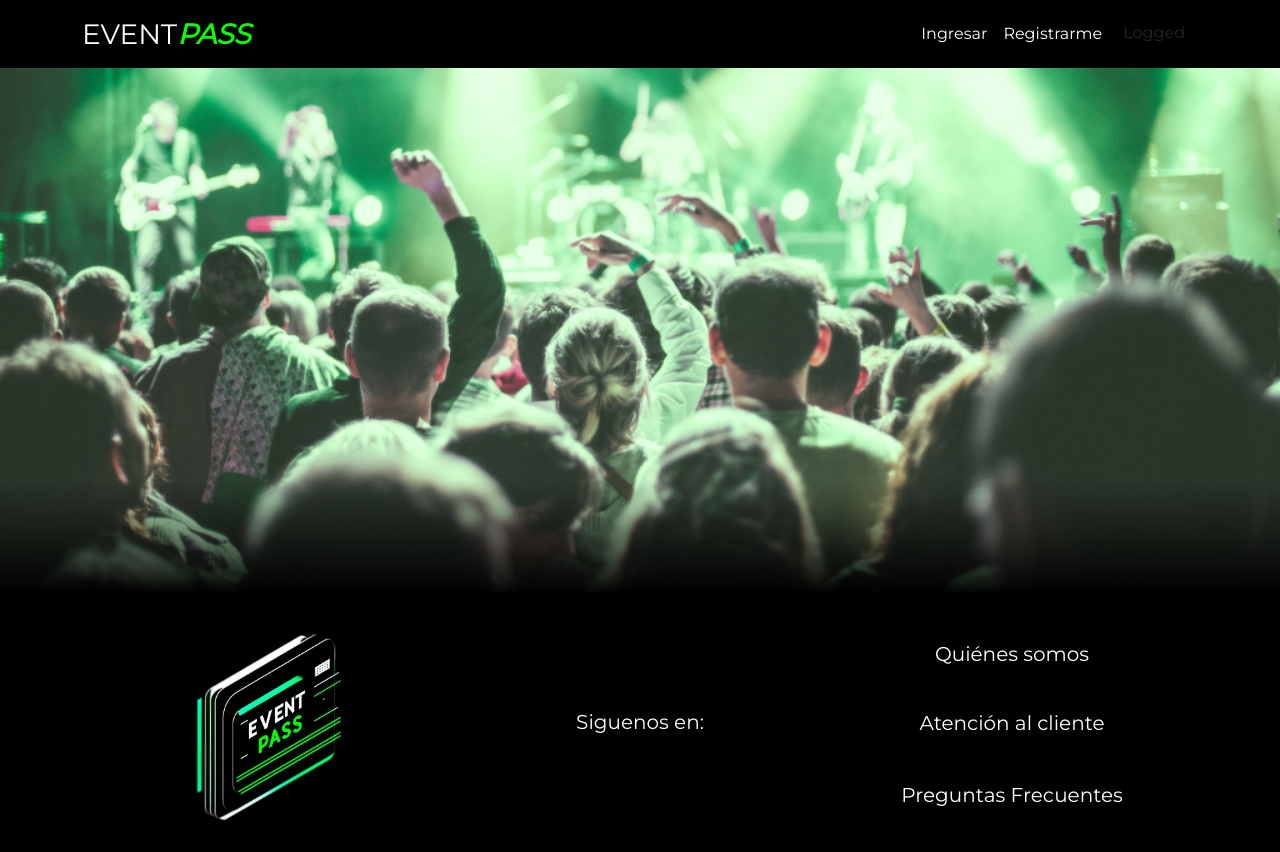
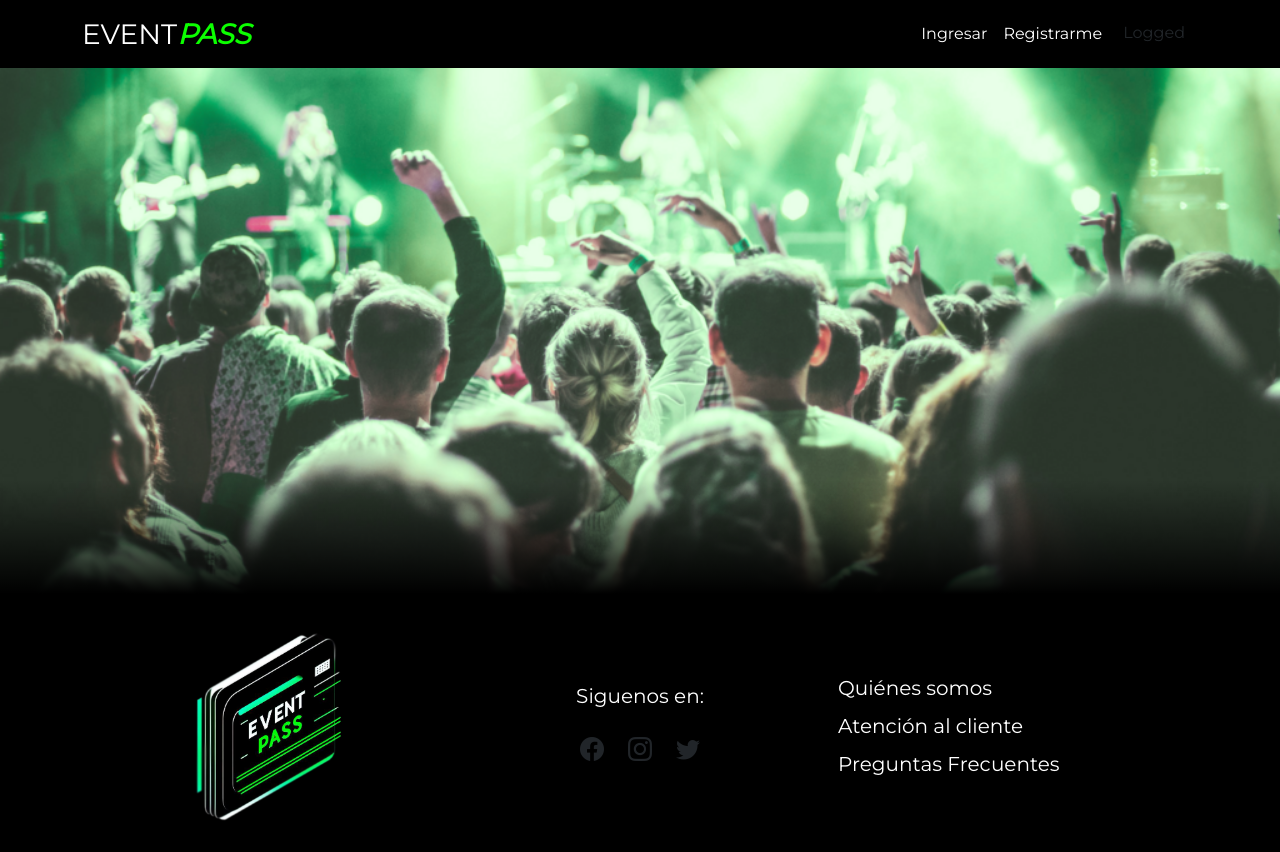
Before and after one commit to emmadamico/23644-grupo2-eventpass, a React (Create React App) app: page / in a window 1280 px wide. Before the commit the page ends 828 px from the top, so only its background shows below. Built offline with nearby package versions, Linux system fonts and the light colour scheme.

Commit message:
Footer completo

```diff
--- a/package.json
+++ b/package.json
@@ -7,6 +7,7 @@
     "@testing-library/react": "^13.4.0",
     "@testing-library/user-event": "^13.5.0",
     "bootstrap": "^5.3.2",
+    "bootstrap-icons": "^1.11.1",
     "express": "^4.18.2",
     "express-validator": "^7.0.1",
     "html2canvas": "^1.4.1",
--- a/public/index.html
+++ b/public/index.html
@@ -24,6 +24,7 @@
       work correctly both with client-side routing and a non-root public URL.
       Learn how to configure a non-root public URL by running `npm run build`.
     -->
+
     <title>React App</title>
   </head>
   <body>
--- a/src/App.css
+++ b/src/App.css
@@ -25,6 +25,7 @@ html {
   max-width: 100vw;
   min-height: 100vh;
   overflow-x: hidden;
+  scroll-behavior: smooth;
 }
 
 body {
--- a/src/App.js
+++ b/src/App.js
@@ -5,6 +5,7 @@ import "bootstrap/dist/js/bootstrap.bundle.min.js";
 import "./App.css";
 import "./styles/Navbar.css";
 import "./styles/Header.css";
+import "./styles/Footer.css";
 
 function App() {
   return (
--- a/src/components/Footer.jsx
+++ b/src/components/Footer.jsx
@@ -1,21 +1,45 @@
 import { Link } from "react-router-dom";
+import "bootstrap-icons/font/bootstrap-icons.css";
 
 export function Footer() {
   return (
     <>
       <footer className="bg-black w-100">
-        <section className="container pt-4">
+        <section className="container py-4 ">
           <div className="row m-0 p-0">
-            <article className="col-12 col-lg-4 d-flex align-items-center justify-content-center">
-              <img src="/logoEventPass.png" alt="" className="img-fluid w-50" />
+            <article className="col-12 col-md-6 col-lg-4 order-1 ">
+              <a
+                href="#home"
+                className="d-flex align-items-center justify-content-center"
+              >
+                <img
+                  src="/logoEventPass.png"
+                  alt=""
+                  className="img-fluid w-50"
+                />
+              </a>
             </article>
-            <article className="col-12 col-lg-4 d-flex flex-column align-items-center justify-content-center">
+            <article className="col-12  col-lg-4 order-3 order-lg-2 mt-5 mt-lg-0 d-flex flex-column align-items-center justify-content-center">
               <h5 className="text-white">Siguenos en:</h5>
-              <div></div>
+              <div className="d-flex align-items-center gap-4 mt-3">
+                <a href="http://" target="_blank" rel="noopener noreferrer">
+                  <i className="bi bi-facebook fs-4" />
+                </a>
+                <a href="http://" target="_blank" rel="noopener noreferrer">
+                  <i className="bi bi-instagram fs-4" />
+                </a>
+                <a href="http://" target="_blank" rel="noopener noreferrer">
+                  <i className="bi bi-twitter fs-4"></i>
+                </a>
+              </div>
             </article>
-            <article className="col-12 col-lg-4 d-flex flex-column align-items-center justify-content-around">
-              <h4 className="Link fs-5">Quiénes somos</h4>
-              <h4 className="Link fs-5">Atención al cliente</h4>
+            <article className="col-12 col-md-6 col-lg-4 order-2 order-lg-3 mt-5 mt-md-0  d-flex flex-column align-items-center align-items-md-start justify-content-center gap-2">
+              <Link to={"/about"} className="Link fs-5 ">
+                Quiénes somos
+              </Link>
+              <Link to={"#"} className="Link fs-5">
+                Atención al cliente
+              </Link>
               <Link to={"/faq"} className="Link fs-5">
                 Preguntas Frecuentes
               </Link>
--- a/src/components/Header.jsx
+++ b/src/components/Header.jsx
@@ -1,7 +1,7 @@
 export function Header() {
   return (
     <>
-      <header></header>
+      <header id="home"></header>
     </>
   );
 }
--- /dev/null
+++ b/src/pages/AboutUs.jsx
@@ -0,0 +1,7 @@
+export function About() {
+  return (
+    <>
+      <h1>About Us</h1>
+    </>
+  );
+}
--- a/src/routes/Routes.jsx
+++ b/src/routes/Routes.jsx
@@ -6,6 +6,7 @@ import { FAQ } from "../pages/FAQ";
 import { NotFound } from "../pages/Error404";
 import { Profile } from "../pages/Profile";
 import { Tickets } from "../pages/Tickets";
+import { About } from "../pages/AboutUs";
 
 import { Description } from "../pages/Description";
 
@@ -20,6 +21,7 @@ export function Rutas() {
       <Route path="/description" element={<Description />} />
       <Route path="/profile" element={<Profile />} />
       <Route path="/mytickets" element={<Tickets />} />
+      <Route path="/about" element={<About />} />
       {/* <Route path="/mytickets/customticket" element={<customTicket/>} />  REVISAR */}
       <Route path="/faq" element={<FAQ />} />
       <Route path="*" element={<NotFound />} />
--- /dev/null
+++ b/src/styles/Footer.css
@@ -0,0 +1,11 @@
+a {
+  text-decoration: none;
+  color: inherit;
+}
+
+a:hover i {
+  transition: all 0.3s ease-in-out;
+  color: var(--green-color);
+  text-shadow: 0 0 2px var(--green-color);
+  transform: scale(1.1);
+}
```
Also changed, not shown: 1 other file (tests, documents, lock files or other folders).
